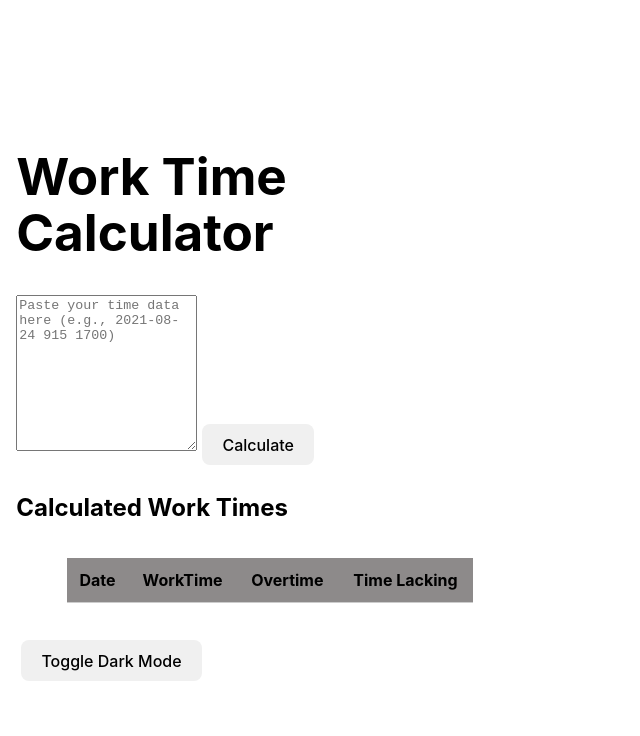
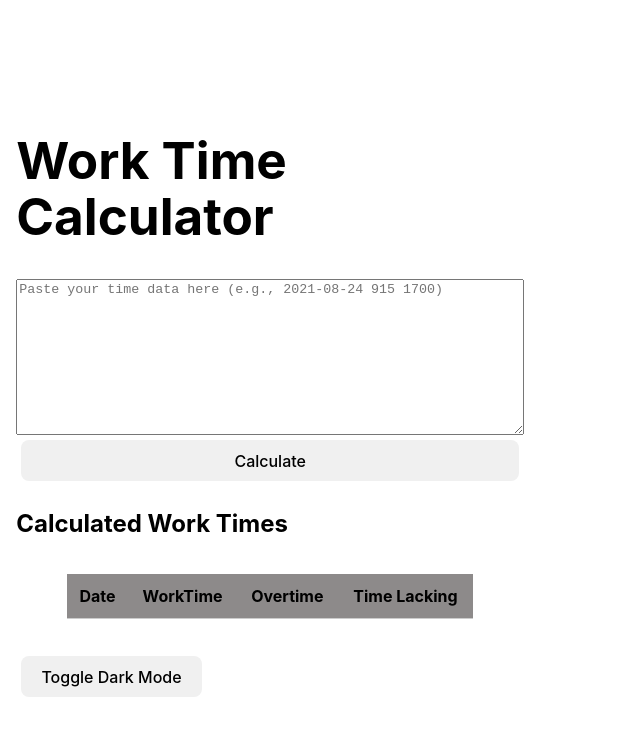
Before and after one commit to Yasser3li/CalculatingHours, a React (Vite) app: page / in a window 1280 px wide. Shown: the top 736 px of the page, without its empty margins (0-640 px from the left). Built offline with nearby package versions, Linux system fonts and the light colour scheme.

Commit message:
Update TimeCalculator.css

```diff
--- a/src/components/TimeCalculator.css
+++ b/src/components/TimeCalculator.css
@@ -86,3 +86,8 @@ th,
 td {
   text-align: center;
 }
+
+form {
+  display: flex;
+  flex-direction: column;
+}
```
